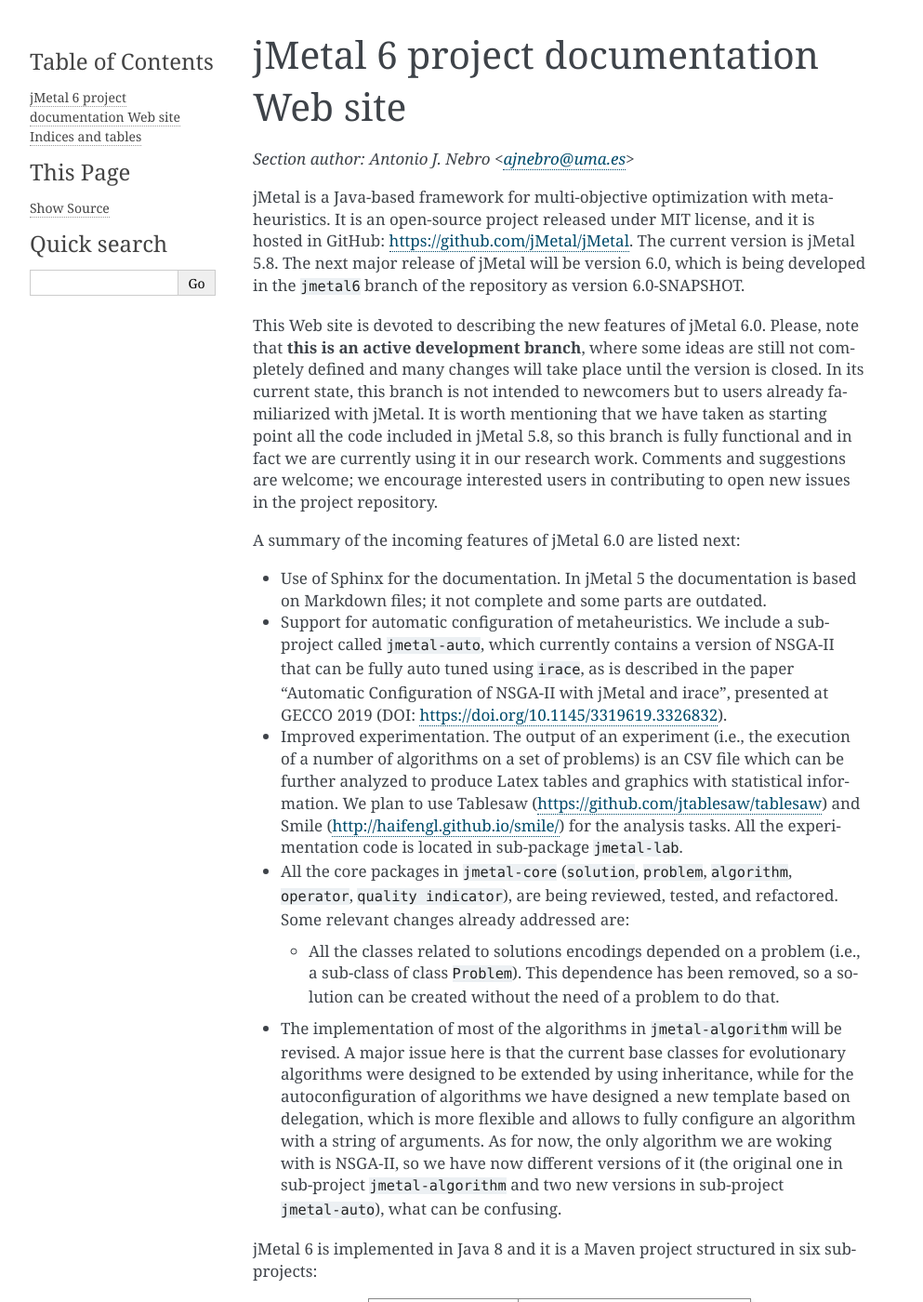
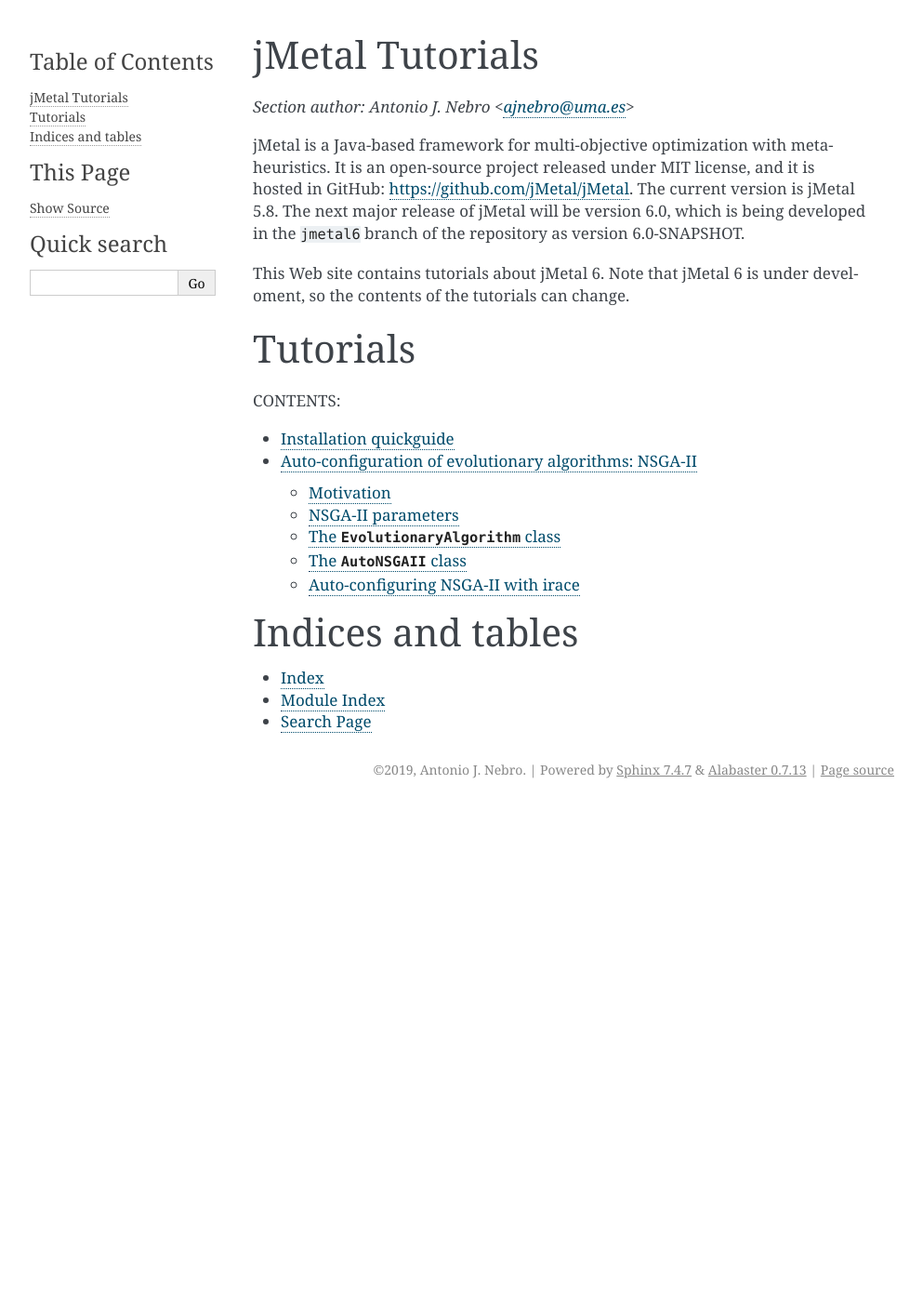
Before and after one commit to ajnebro/tutorials, a Sphinx documentation site: the page built from docs/index.rst, in a window 1280 px wide and 1400 px high. Shown: the whole window at 93% size, without its empty margins (148-1141 px from the left). Built offline with Sphinx 7.4.7, drawn with Linux system fonts in a browser that asks for light colours; some of the changed text lies outside the part shown.

Commit message:
Update file index.rst

```diff
--- a/docs/index.rst
+++ b/docs/index.rst
@@ -1,52 +1,15 @@
-.. jmetal documentation master file, created by
-   sphinx-quickstart on Wed Sep 11 12:00:46 2019.
-   You can adapt this file completely to your liking, but it should at least
-   contain the root `toctree` directive.
 
-jMetal 6 project documentation Web site
+jMetal Tutorials
 =======================================
 
 .. sectionauthor:: Antonio J. Nebro <ajnebro@uma.es>
 
 jMetal is a Java-based framework for multi-objective optimization with metaheuristics. It is an open-source project released under MIT license, and it is hosted in GitHub: https://github.com/jMetal/jMetal. The current version is jMetal 5.8. The next major release of jMetal will be version 6.0, which is being developed in the ``jmetal6`` branch of the repository as version 6.0-SNAPSHOT.
 
-This Web site is devoted to describing the new features of jMetal 6.0. Please, note that **this is an active development branch**, where some ideas are still not completely defined and many changes will take place until the version is closed. In its current state, this branch is not intended to newcomers but to users already familiarized with jMetal. It is worth mentioning that we have taken as starting point all the code included in jMetal 5.8, so this branch is fully functional and in fact we are currently using it in our research work. Comments and suggestions
-are welcome; we encourage interested users in contributing to open new issues in the project repository.
+This Web site contains tutorials about jMetal 6. Note that jMetal 6 is under develoment, so the contents of the tutorials can change.
 
-A summary of the incoming features of jMetal 6.0 are listed next:
-
-* Use of Sphinx for the documentation. In jMetal 5 the documentation is based on Markdown files; it not complete and some parts are outdated.
-
-* Support for automatic configuration of metaheuristics. We include a sub-project called ``jmetal-auto``, which currently contains a version of NSGA-II that can be fully auto tuned using ``irace``, as is described in the paper "Automatic Configuration of NSGA-II with jMetal and irace", presented at GECCO 2019 (DOI: https://doi.org/10.1145/3319619.3326832).
-
-* Improved experimentation. The output of an experiment (i.e., the execution of a number of algorithms on a set of problems) is an CSV file which can be further analyzed to produce Latex tables and graphics with statistical information. We plan to use Tablesaw (https://github.com/jtablesaw/tablesaw) and Smile (http://haifengl.github.io/smile/) for the analysis tasks. All the experimentation code is located in sub-package ``jmetal-lab``.
-
-* All the core packages in ``jmetal-core`` (``solution``, ``problem``, ``algorithm``, ``operator``, ``quality indicator``), are being reviewed, tested, and refactored. Some relevant changes already addressed are:
-
-  * All the classes related to solutions encodings depended on a problem (i.e., a sub-class of class ``Problem``). This dependence has been removed, so a solution can be created without the need of a problem to do that.
-
-* The implementation of most of the algorithms in ``jmetal-algorithm`` will be revised. A major issue here is that the current base classes for evolutionary algorithms were designed to be extended by using inheritance, while for the autoconfiguration of algorithms we have designed a new template based on delegation, which is more flexible and allows to fully configure an algorithm with a string of arguments. As for now, the only algorithm we are woking with is NSGA-II, so we have now different versions of it (the original one in sub-project ``jmetal-algorithm`` and two new versions in sub-project ``jmetal-auto``), what can be confusing.
-
-jMetal 6 is implemented in Java 8 and it is a Maven project structured in six sub-projects:
-
-
-+------------------+-----------------------------------+
-| Sub-project      |  Contents                         |
-+==================+===================================+
-| jmetal-core      |  Core classes                     |
-+------------------+-----------------------------------+
-| jmetal-solution  |  Solution encodings               |
-+------------------+-----------------------------------+
-| jmetal-algorithm |  Algorithm implementations        |
-+------------------+-----------------------------------+
-| jmetal-problem   |  Bencharmk problems               |
-+------------------+-----------------------------------+
-| jmetal-exec      |  Examples                         |
-+------------------+-----------------------------------+
-| jmetal-lab       |  Experimentation                  |
-+------------------+-----------------------------------+
-| jmetal-auto      |  Auto configuration               |
-+------------------+-----------------------------------+
+Tutorials
+=========
 
 .. toctree::
     :maxdepth: 2
--- a/docs/installation.rst
+++ b/docs/installation.rst
@@ -1,4 +1,4 @@
-Installation
+Installation quickguide
 ============
 jMetal is a Maven project hosted in GitHub, so there are two ways of getting the software: adding it as a dependence in your own Maven project, or getting the source code from https://github.com/jMetal/jMetal.
 
```
